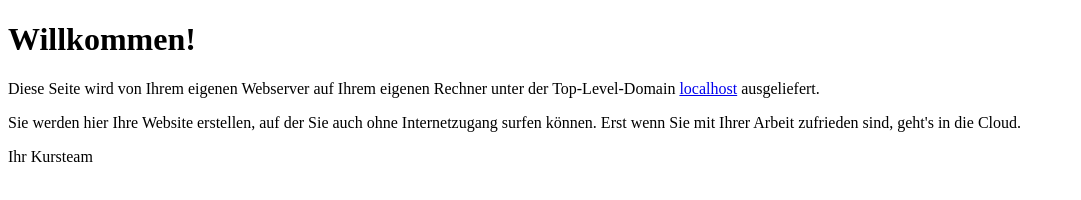
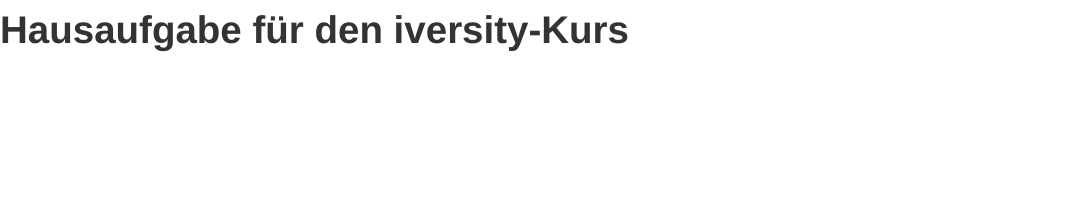
Before and after one commit to kasihasi/ThorsBiceps2013, a plain HTML site: page index.html in a window 1280 px wide. Shown: the whole page, without its empty margins (0-1081 px from the left). Drawn offline with nearby package versions, Linux system fonts and the light colour scheme; files that its build step writes are made by us from their sources.

Commit message:
Index-Seite geändert

```diff
--- a/index.html
+++ b/index.html
@@ -1,25 +1,14 @@
     <!DOCTYPE html>
     <html>
     <head>
-<meta http-equiv="Content-Type" content="text/html;charset=utf-8" />
-<title>Willkommen!</title>
+    <title>Bootstrap 101 Template</title>
+    <meta name="viewport" content="width=device-width, initial-scale=1.0">
+    <!-- Bootstrap -->
+    <link href="css/bootstrap.min.css" rel="stylesheet" media="screen">
     </head>
     <body>
-<header>
-	<h1>Willkommen!</h1>
-</header>
-<article>
-	<p>
-		Diese Seite wird von Ihrem eigenen Webserver auf Ihrem eigenen Rechner unter der Top-Level-Domain
-		<a href="http://localhost">localhost</a> ausgeliefert.
-	</p>
-	<p>
-		Sie werden hier Ihre Website erstellen, auf der Sie auch ohne Internetzugang surfen können.
-		Erst wenn Sie mit Ihrer Arbeit zufrieden sind, geht's in die Cloud.
-	</p>
-	<p>
-		Ihr Kursteam
-	</p>
-</article>
+    <h1>Hausaufgabe für den iversity-Kurs</h1>
+    <script src="http://code.jquery.com/jquery.js"></script>
+    <script src="js/bootstrap.min.js"></script>
     </body>
     </html>
```
Also changed, not shown: 1 other file. Lines whose indentation alone changed are shown as unchanged.
